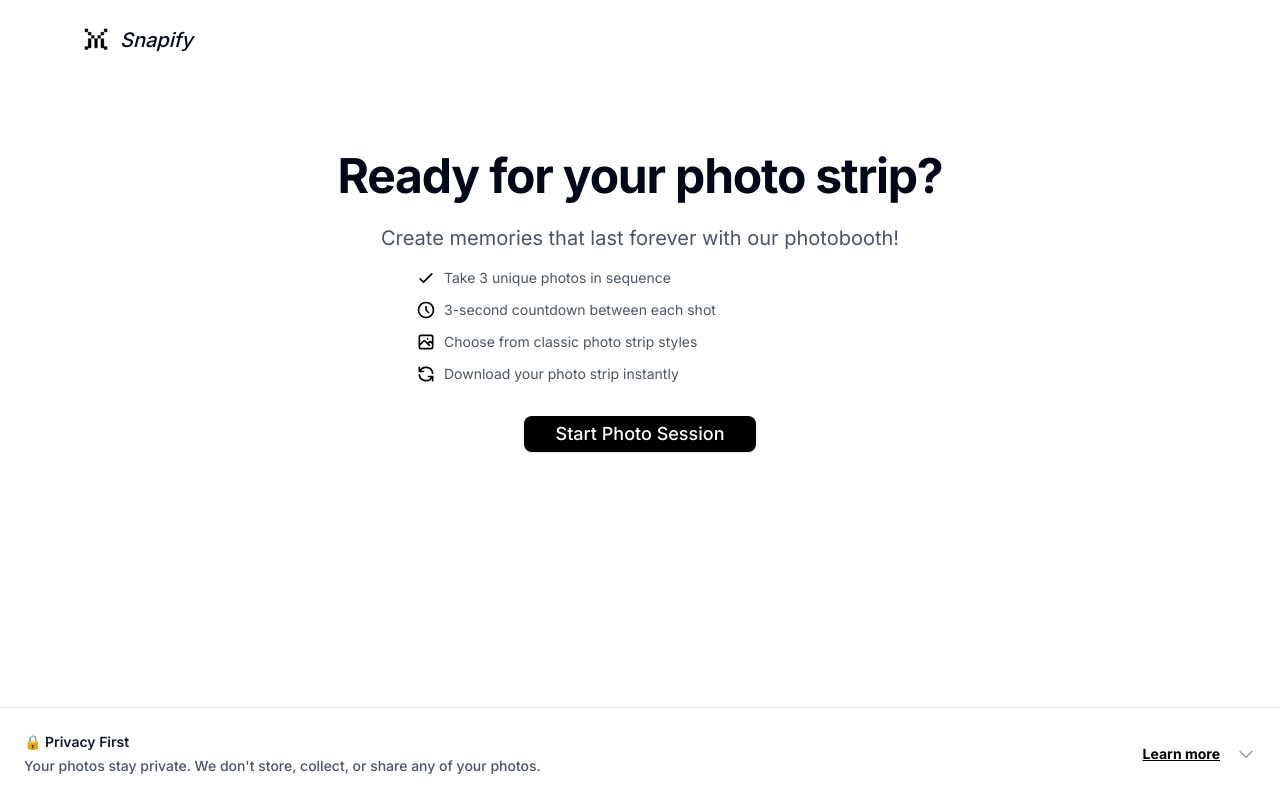
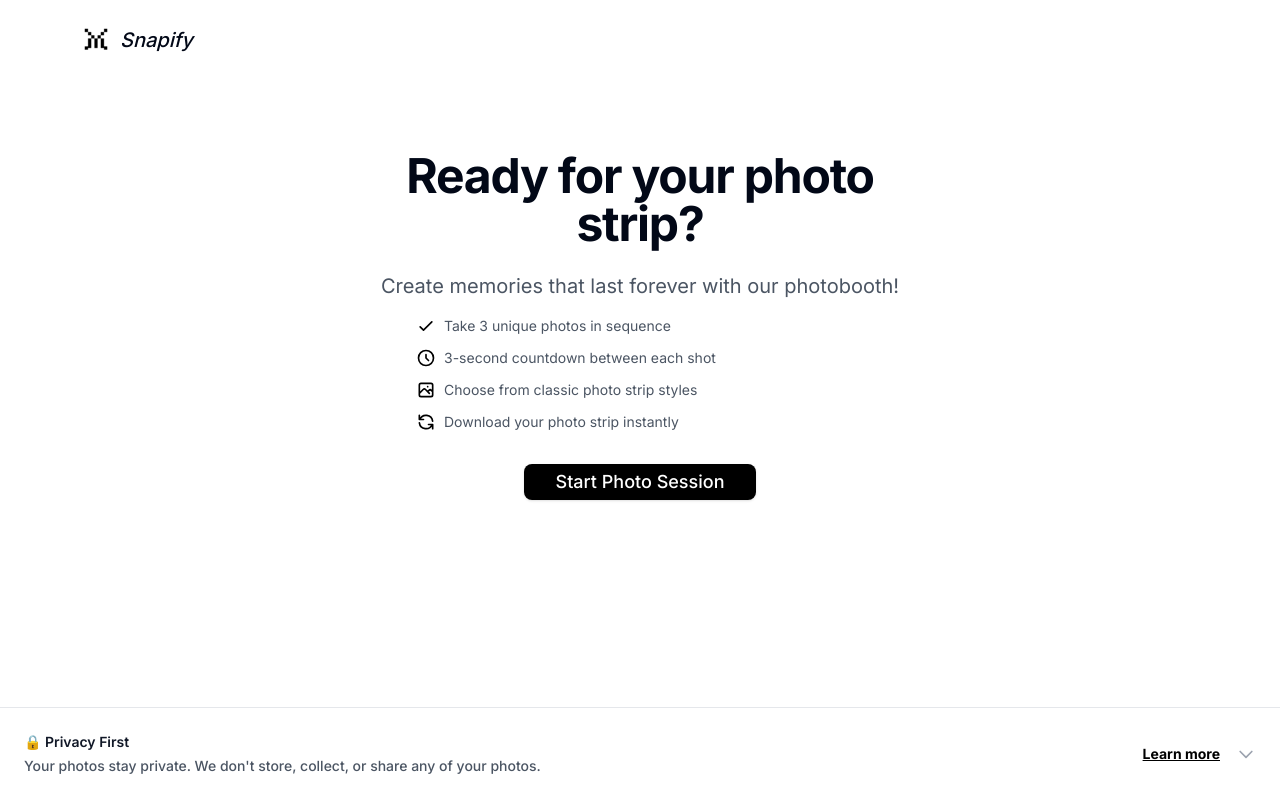
Before and after one commit to rayaadinda/Snapify, a React (Vite) app: page / in a window 1280 px wide. Both pictures are taken after a click on the button "Try now!". Built offline with nearby package versions, Linux system fonts and the light colour scheme.

Commit message:
reduce max width of PhotoBooth component for better layout

```diff
--- a/src/components/photobooth/PhotoBooth.jsx
+++ b/src/components/photobooth/PhotoBooth.jsx
@@ -136,7 +136,7 @@
 					</motion.div>
 				) : null}
 
-				<div className="w-full max-w-3xl mx-auto p-4">
+				<div className="w-full max-w-2xl mx-auto p-4">
 					<AnimatePresence mode="wait">
 						{isCapturing ? (
 							<motion.div
```
